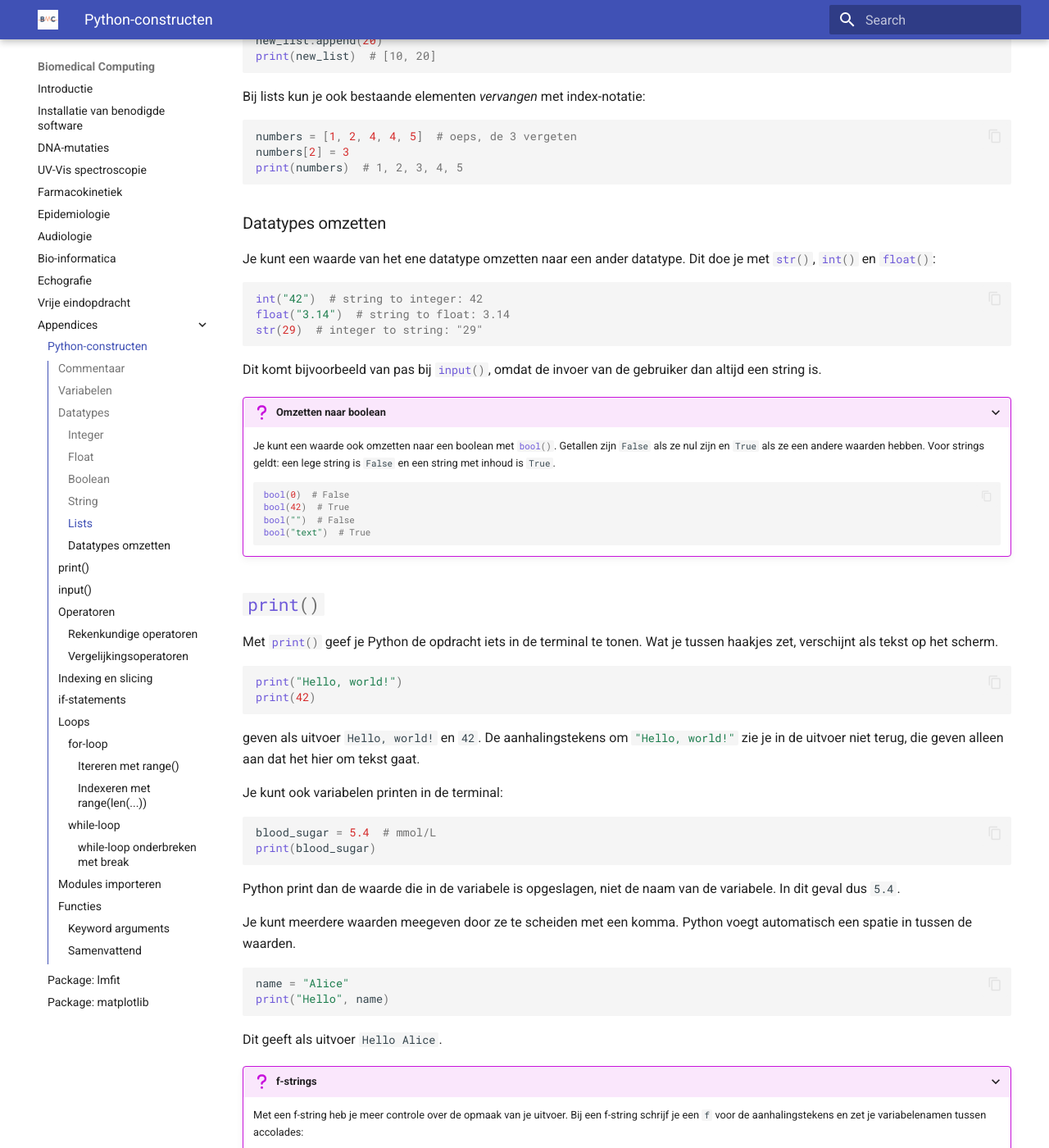
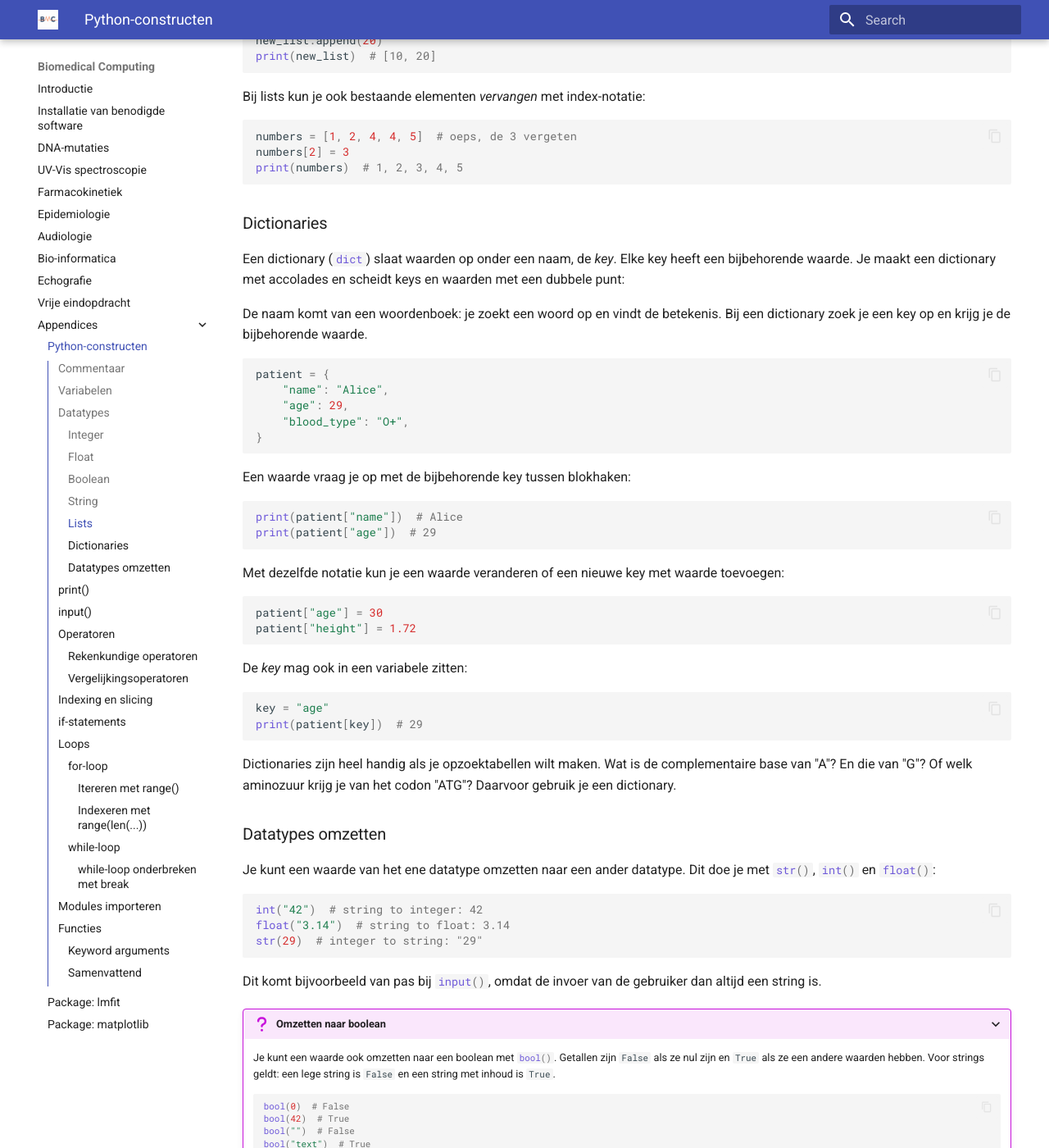
Before and after one commit to NatuurkundePracticumAmsterdam/biomedicalcomputing, an MkDocs documentation site: the page built from docs/python-constructen.md, in a window 1280 px wide and 1400 px high, scrolled down 3873 px. Shown: the whole window at 82% size. Built offline with MkDocs 1.6.1 and Material for MkDocs 9.7.7, drawn with Linux system fonts in a browser that asks for light colours.

Commit message:
Uitleg dictionary in appendix

````diff
--- a/docs/python-constructen.md
+++ b/docs/python-constructen.md
@@ -142,6 +142,34 @@ numbers = [1, 2, 4, 4, 5]  # oeps, de 3 vergeten
 numbers[2] = 3
 print(numbers)  # 1, 2, 3, 4, 5
 ```
+
+### Dictionaries
+Een dictionary (`#!py dict`) slaat waarden op onder een naam, de _key_. Elke key heeft een bijbehorende waarde. Je maakt een dictionary met accolades en scheidt keys en waarden met een dubbele punt:
+
+De naam komt van een woordenboek: je zoekt een woord op en vindt de betekenis. Bij een dictionary zoek je een key op en krijg je de bijbehorende waarde.
+```py
+patient = {
+    "name": "Alice",
+    "age": 29,
+    "blood_type": "O+",
+}
+```
+Een waarde vraag je op met de bijbehorende key tussen blokhaken:
+```py
+print(patient["name"])  # Alice
+print(patient["age"])  # 29
+```
+Met dezelfde notatie kun je een waarde veranderen of een nieuwe key met waarde toevoegen:
+```py
+patient["age"] = 30
+patient["height"] = 1.72
+```
+De _key_ mag ook in een variabele zitten:
+```py
+key = "age"
+print(patient[key])  # 29
+```
+Dictionaries zijn heel handig als je opzoektabellen wilt maken. Wat is de complementaire base van "A"? En die van "G"? Of welk aminozuur krijg je van het codon "ATG"? Daarvoor gebruik je een dictionary.
 
 ### Datatypes omzetten
 Je kunt een waarde van het ene datatype omzetten naar een ander datatype. Dit doe je met `#!py str()`, `#!py int()` en `#!py float()`:
````
